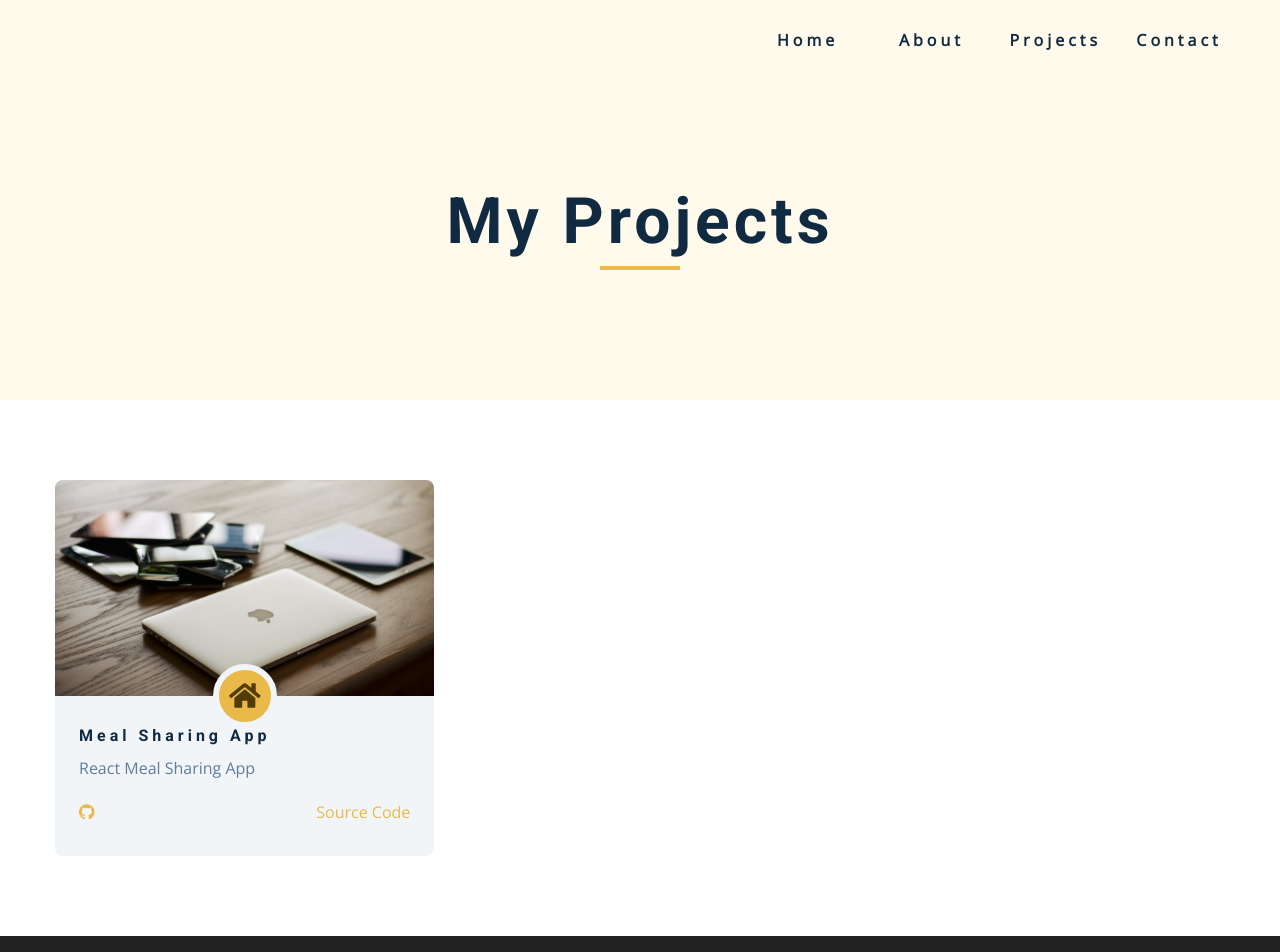
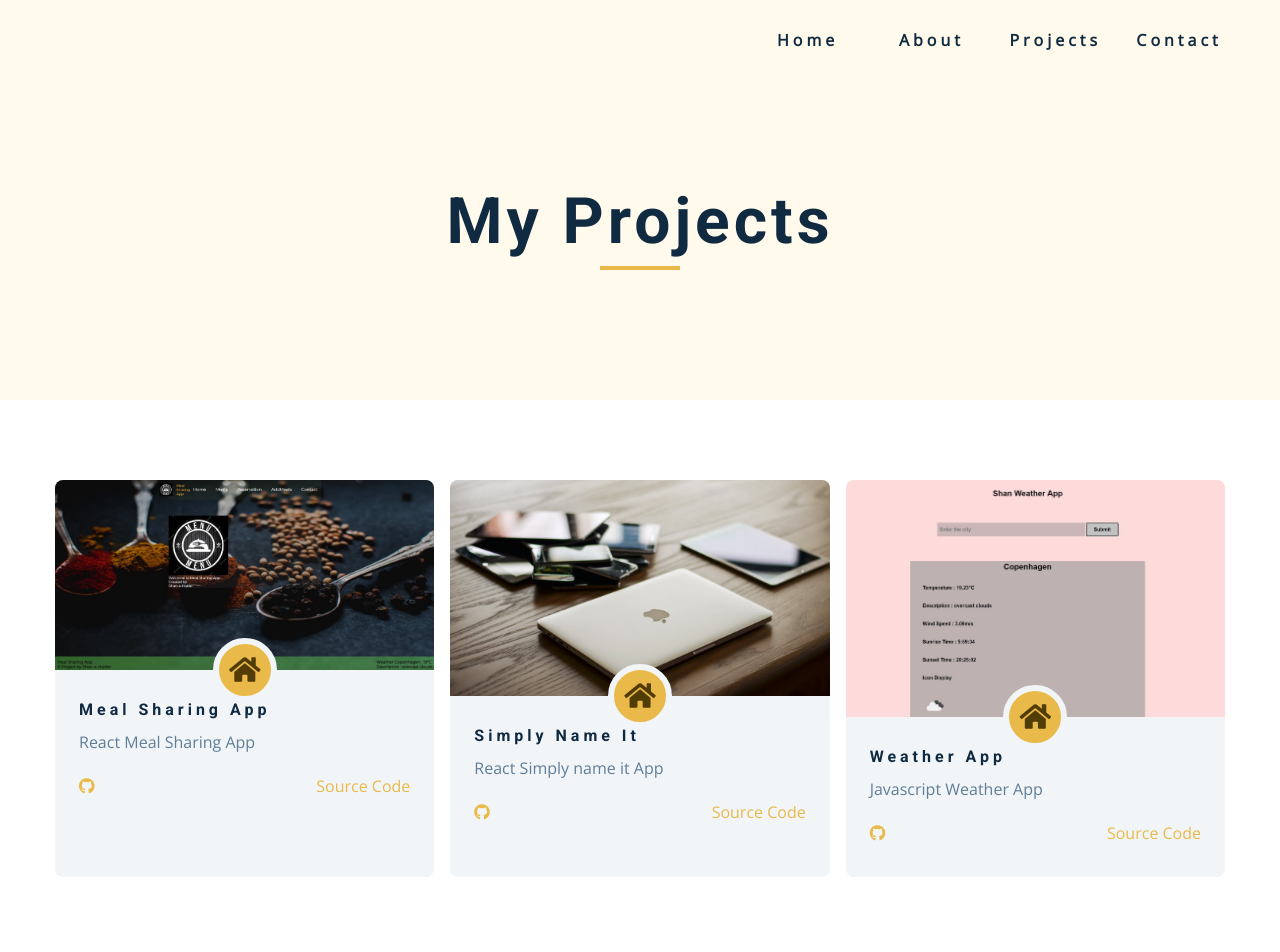
Before and after one commit to shanhaider23/shan.github.io, a plain HTML site: page projects.html in a window 1280 px wide. Shown: the top 952 px of the page. Drawn offline with nearby package versions, Linux system fonts and the light colour scheme.

Commit message:
modified

```diff
--- a/projects.html
+++ b/projects.html
@@ -95,7 +95,7 @@
       <!-- single project -->
       <article class="single-project">
         <div class="project-container">
-          <img src="./images/project-1.jpeg" alt="single project" />
+          <img src="./images/meal-sharing.jpg" alt="single project" />
           <a href="https://meal-sharing-shan.herokuapp.com/" class="project-icon">
             <i class="fas fa-home"></i>
           </a>
@@ -110,6 +110,47 @@
               <i class="fab fa-github"></i>
             </span>
             <a href=" https://github.com/shanhaider23/hyf-homework">source code</a>
+          </div>
+        </div>
+      </article>
+      <article class="single-project">
+        <div class="project-container">
+          <img src="./images/project-1.jpeg" alt="single project" />
+          <a href="https://simply-name-it-production.herokuapp.com/" class="project-icon">
+            <i class="fas fa-home"></i>
+          </a>
+        </div>
+        <div class="project-details">
+          <h4>Simply Name it</h4>
+          <p>
+            React Simply name it App
+          </p>
+          <div class="project-footer">
+            <span>
+              <i class="fab fa-github"></i>
+            </span>
+            <a href=" https://github.com/shanhaider23/">source code</a>
+          </div>
+        </div>
+      </article>
+
+      <article class="single-project">
+        <div class="project-container">
+          <img src="./images/weather-app.jpg" alt="single project" />
+          <a href="https://shan-weather.netlify.app/" class="project-icon">
+            <i class="fas fa-home"></i>
+          </a>
+        </div>
+        <div class="project-details">
+          <h4>Weather App</h4>
+          <p>
+            Javascript Weather App
+          </p>
+          <div class="project-footer">
+            <span>
+              <i class="fab fa-github"></i>
+            </span>
+            <a href=" https://github.com/shanhaider23/">source code</a>
           </div>
         </div>
       </article>
```
Also changed, not shown: index.html (+5 -7 lines), images/Name-it.jpg (added), images/about-img.jpeg (deleted), images/hero-img.jpeg (deleted), images/meal-sharing.jpg (added), images/weather-app.jpg (added).
